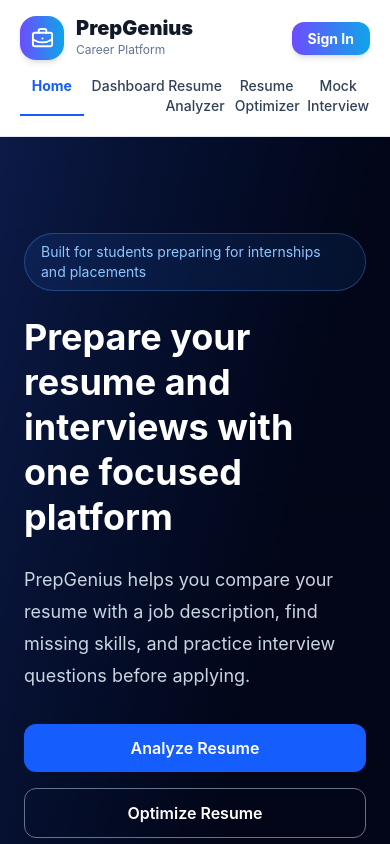
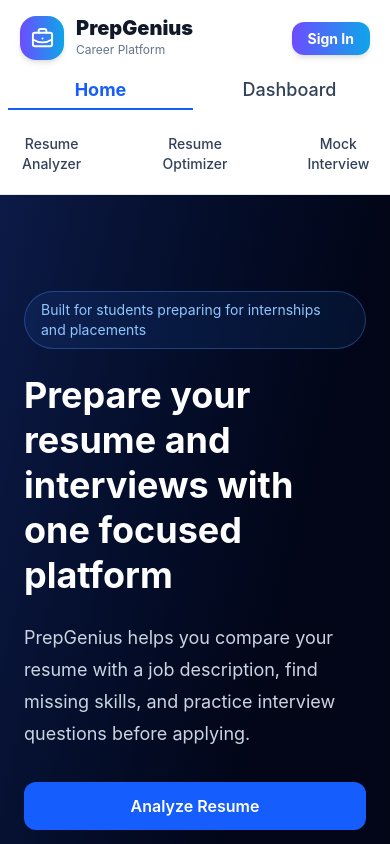
Before and after one commit to Nancykhandelwal1710/PrepGenius-AI, a React app in the folder frontend/: page / in a window 390 px wide. Shown: the top 844 px of the page. Built offline with nearby package versions, Linux system fonts and the light colour scheme; the HTML template or start-up script is replaced by a standard one.

Commit message:
Make UI feasible according to phone orientation

```diff
--- a/frontend/src/App.jsx
+++ b/frontend/src/App.jsx
@@ -50,7 +50,9 @@ function App() {
         <Route
           path="/resume-builder"
           element={
-            <ResumeBuilder />
+            <ProtectedRoute>
+              <ResumeBuilder />
+            </ProtectedRoute>
           }
         />
         <Route
--- a/frontend/src/components/Navbar.jsx
+++ b/frontend/src/components/Navbar.jsx
@@ -101,7 +101,7 @@ function Navbar() {
         </div>
       </div>
 
-      <div className="lg:hidden px-5 pb-5 grid grid-cols-5 gap-2 text-sm font-medium text-center text-slate-700">
+      <div className="lg:hidden px-2 pb-6 grid grid-cols-2 gap-1 text-lg font-medium text-center text-slate-700">
         <Link to="/" className={linkClass("/")}>
           Home
         </Link>
@@ -109,7 +109,9 @@ function Navbar() {
         <Link to="/dashboard" className={linkClass("/dashboard")}>
           Dashboard
         </Link>
+      </div>
 
+      <div className="lg:hidden px-1 pb-5 grid grid-cols-3 gap-12 text-sm font-medium text-center text-slate-700">
         <Link to="/resume-analyzer" className={linkClass("/resume-analyzer")}>
           Resume Analyzer
         </Link>
```
